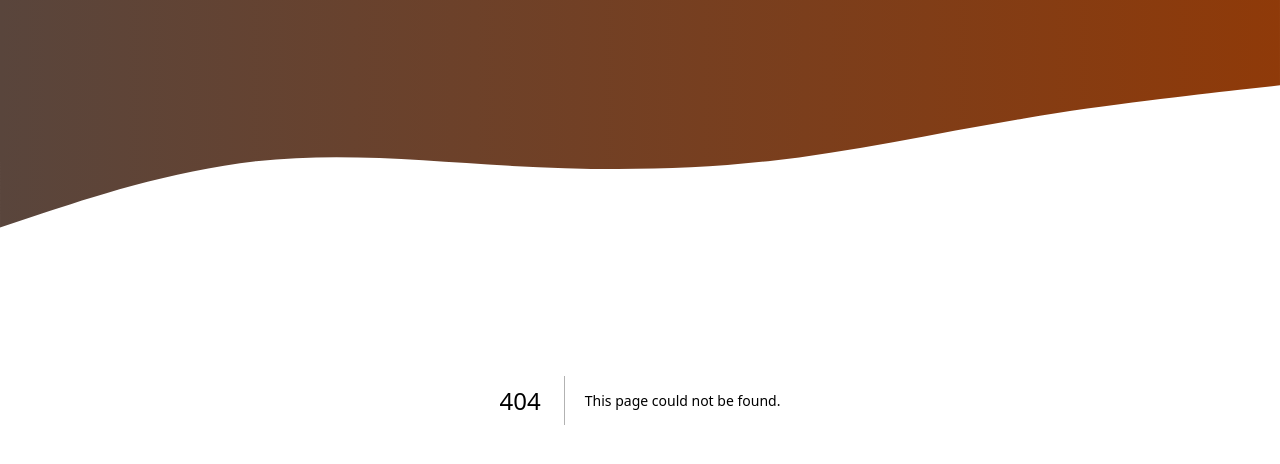
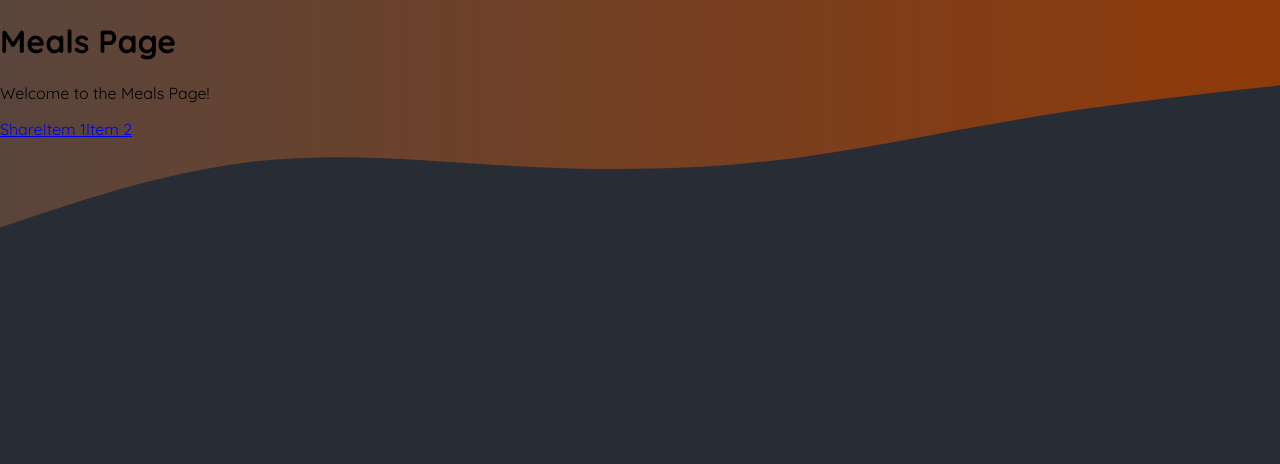
Before and after one commit to aufasyaihan/foodies, a Next.js app: page /meals in a window 1280 px wide. Before the commit this address had no page. Shown: the top 464 px of the page. Built offline with nearby package versions, Linux system fonts and the light colour scheme.

Commit message:
added dummy route

```diff
--- /dev/null
+++ b/app/meals/page.js
@@ -0,0 +1,14 @@
+import Link from "next/link";
+import React from "react";
+
+export default function MealsPage() {
+  return (
+    <div>
+      <h1>Meals Page</h1>
+      <p>Welcome to the Meals Page!</p>
+      <Link href="/meals/share">Share</Link>
+      <Link href="/meals/item-1">Item 1</Link>
+      <Link href="/meals/item-2">Item 2</Link>
+    </div>
+  );
+}
```
Also changed, not shown: app/community/page.js (added, +8 -0 lines), app/layout.js (+5 -6 lines), app/meals/[slug]/page.js (added, +9 -0 lines), app/meals/share/page.js (added, +9 -0 lines).
